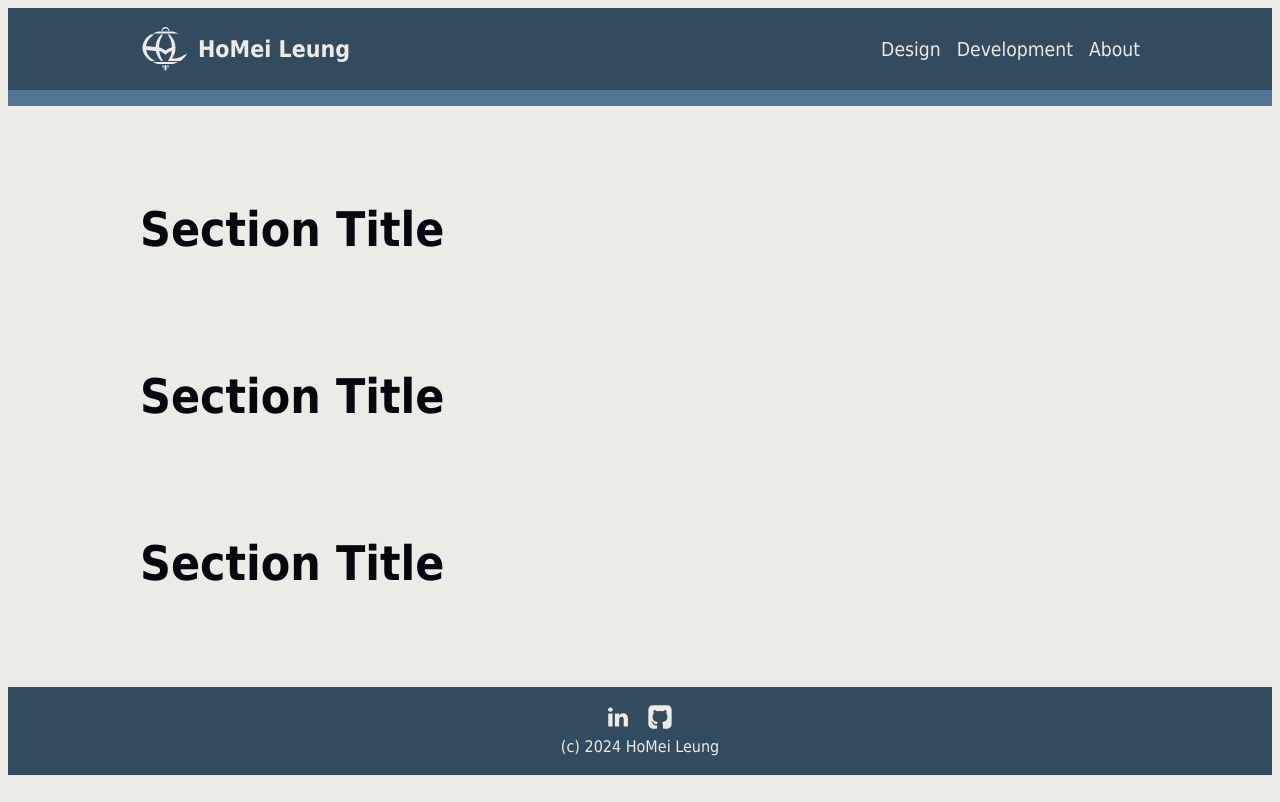
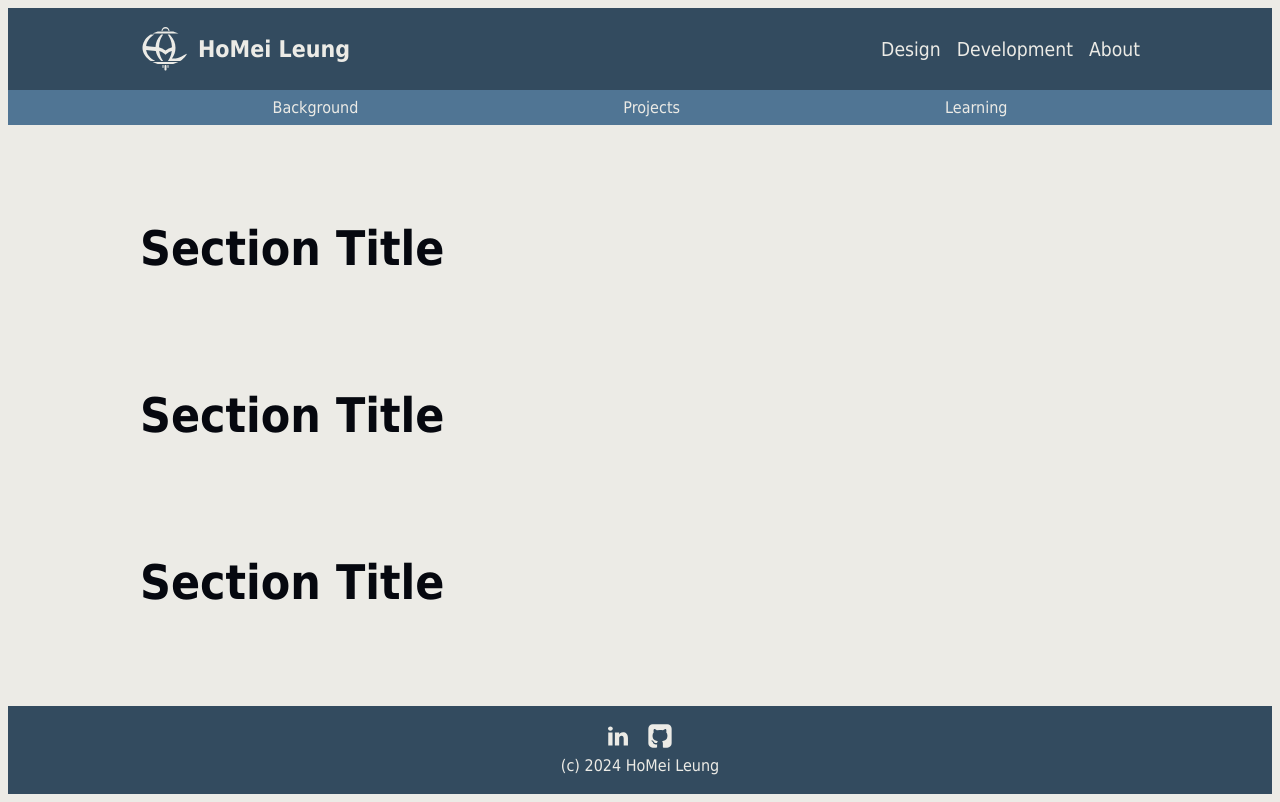
Before and after one commit to homei-leung/portfolio, a plain HTML site: page design/retail-business-services/retail-business-services.html in a window 1280 px wide. Drawn offline with Linux system fonts and the light colour scheme.

Commit message:
fix jump pad styles and links

```diff
--- a/design/retail-business-services/retail-business-services.html
+++ b/design/retail-business-services/retail-business-services.html
@@ -26,7 +26,11 @@
     </section>
 
     <section class="jump-pad">
-
+        <div class="jump-pad-container">
+            <a href="#background">Background</a>
+            <a href="#projects">Projects</a>
+            <a href="#learning">Learning</a>
+        </div>
     </section>
 
     <section class="container" id="background">
--- a/styles.css
+++ b/styles.css
@@ -270,9 +270,15 @@ h1, h2, h3, h4, h5, h6, p {
     background-color: var(--secondary);
     top: 82px;
     position: sticky;
-    padding: 8px;
+}
+
+.jump-pad-container {
+    max-width: var(--content-width);
     display: flex;
     justify-content: space-around;
+    padding: 8px;
+    margin-left: auto;
+    margin-right: auto;
 }
 
 .jump-pad a {
```
